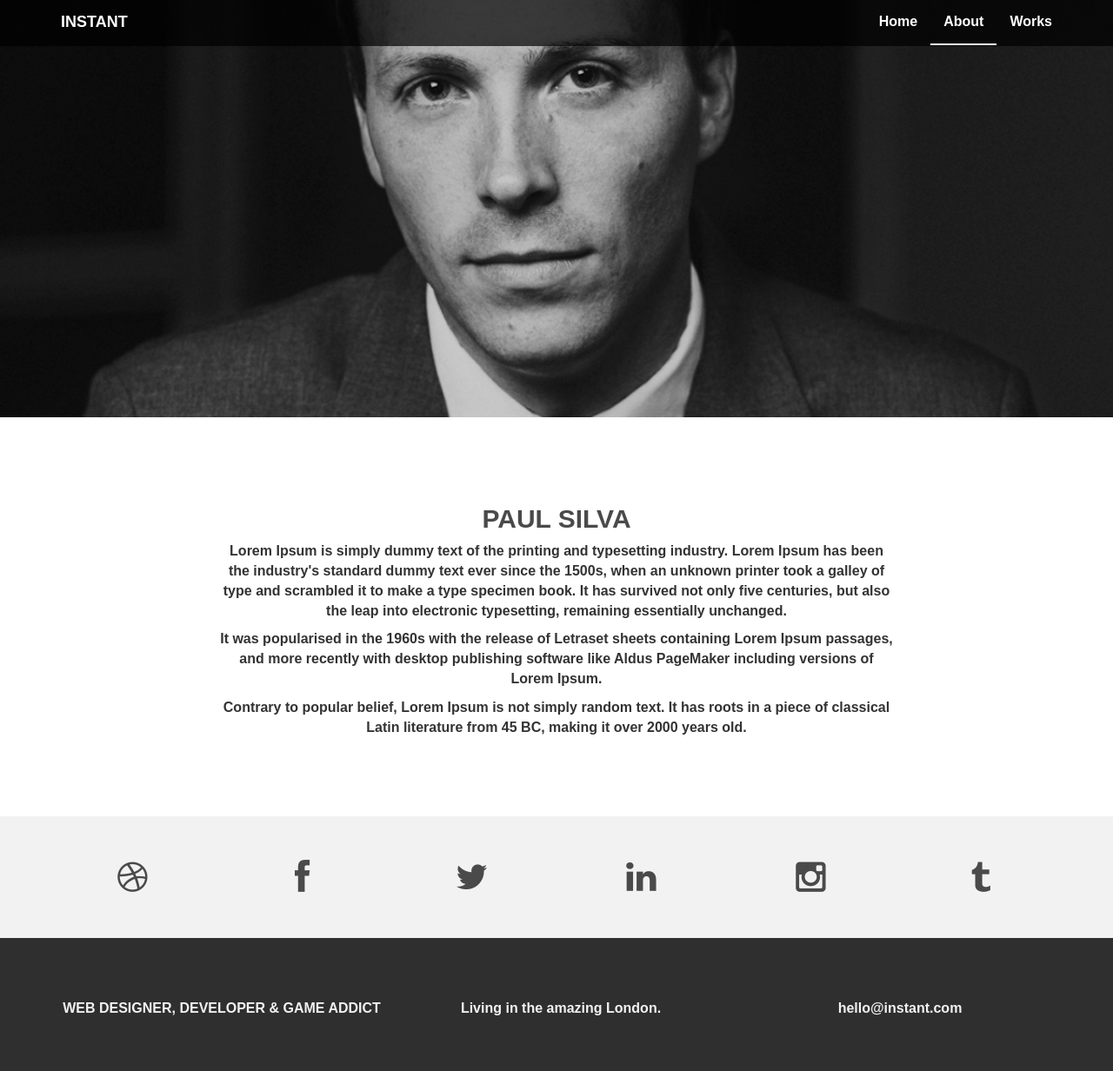
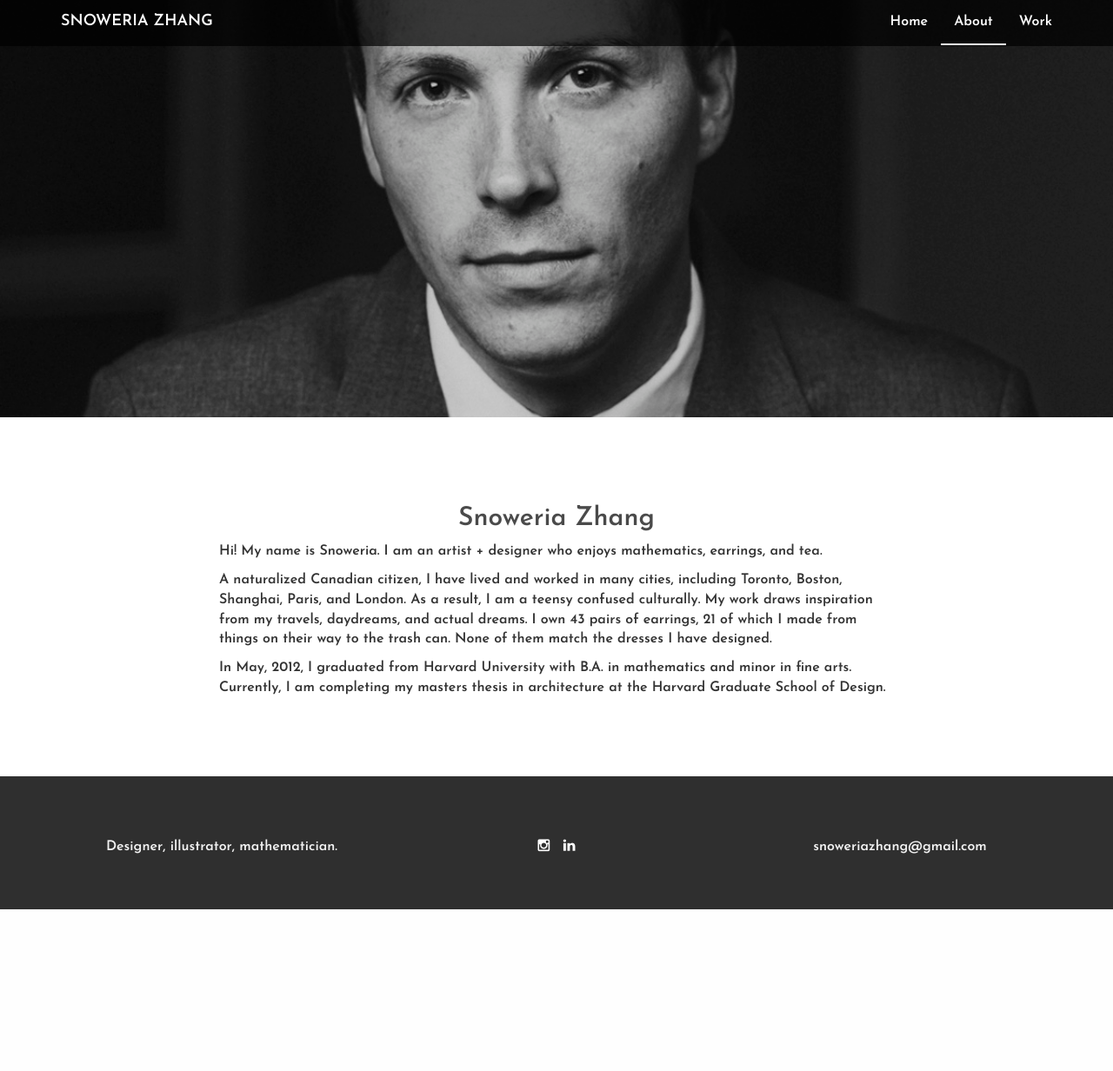
Before and after one commit to snoweriazhang/snoweriazhang.github.io, a PHP site: page /about.html in a window 1280 px wide. Shown: the whole page at 87% size. After the commit the page ends 1046 px from the top, so only its background shows below. Run offline with PHP 8.4, Linux system fonts and the light colour scheme; some libraries are stand-ins or nearby versions.

Commit message:
modified about page

```diff
--- a/about.html
+++ b/about.html
@@ -4,11 +4,11 @@
     <meta charset="utf-8">
     <meta http-equiv="X-UA-Compatible" content="IE=edge">
     <meta name="viewport" content="width=device-width, initial-scale=1">
-    <meta name="description" content="">
-    <meta name="author" content="">
+    <meta name="Snoweria Zhang's Online Portfolio." content="">
+    <meta name="Snoweria Zhang" content="">
     <link rel="shortcut icon" href="assets/ico/favicon.ico">
 
-    <title>INSTANT - Bootstrap Theme</title>
+    <title>Snoweria Zhang | Online Portfolio</title>
 
     <!-- Bootstrap core CSS -->
     <link href="assets/css/bootstrap.css" rel="stylesheet">
@@ -16,6 +16,8 @@
     <!-- Custom styles for this template -->
     <link href="assets/css/style.css" rel="stylesheet">
     <link href="assets/css/font-awesome.min.css" rel="stylesheet">
+
+    <link href="https://fonts.googleapis.com/css?family=Josefin+Sans:400,600|Josefin+Slab" rel="stylesheet">
 
     <!-- Just for debugging purposes. Don't actually copy this line! -->
     <!--[if lt IE 9]><script src="../../assets/js/ie8-responsive-file-warning.js"></script><![endif]-->
@@ -39,13 +41,13 @@
             <span class="icon-bar"></span>
             <span class="icon-bar"></span>
           </button>
-          <a class="navbar-brand" href="index.html">INSTANT</a>
+          <a class="navbar-brand" href="index.php">SNOWERIA ZHANG</a>
         </div>
         <div class="navbar-collapse collapse">
           <ul class="nav navbar-nav navbar-right">
-            <li><a href="index.html">Home</a></li>
+            <li><a href="index.php">Home</a></li>
             <li class="active"><a href="about.html">About</a></li>
-            <li><a href="index.html#works">Works</a></li>
+            <li><a href="index.php#works">Work</a></li>
           </ul>
         </div><!--/.nav-collapse -->
       </div>
@@ -62,17 +64,16 @@
 	</div><! --/aboutwrap -->
 
 	<div class="container">
-		<div class="row centered mt mb">
+		<div class="row mt mb">
 			<div class="col-lg-8 col-lg-offset-2">
-				<h2>PAUL SILVA</h2>
-				<p>Lorem Ipsum is simply dummy text of the printing and typesetting industry. Lorem Ipsum has been the industry's standard dummy text ever since the 1500s, when an unknown printer took a galley of type and scrambled it to make a type specimen book. It has survived not only five centuries, but also the leap into electronic typesetting, remaining essentially unchanged.</p>
-				<p>It was popularised in the 1960s with the release of Letraset sheets containing Lorem Ipsum passages, and more recently with desktop publishing software like Aldus PageMaker including versions of Lorem Ipsum.</p>
-				<p>Contrary to popular belief, Lorem Ipsum is not simply random text. It has roots in a piece of classical Latin literature from 45 BC, making it over 2000 years old.</p>
+				<h2 class="centered">Snoweria Zhang</h2>
+        <p>Hi! My name is Snoweria. I am an artist + designer who enjoys mathematics, earrings, and tea.</p>
+        <p>A naturalized Canadian citizen, I have lived and worked in many cities, including Toronto, Boston, Shanghai, Paris, and London. As a result, I am a teensy confused culturally. My work draws inspiration from my travels, daydreams, and actual dreams. I own 43 pairs of earrings, 21 of which I made from things on their way to the trash can. None of them match the dresses I have designed.</p>
+        <p>In May, 2012, I graduated from Harvard University with B.A. in mathematics and minor in fine arts. Currently, I am completing my masters thesis in architecture at the Harvard Graduate School of Design.</p>
 			</div>
-
 		</div><! --/row -->
 	</div><! --/container -->
-
+<!--
 	<div id="social">
 		<div class="container">
 			<div class="row centered">
@@ -95,28 +96,29 @@
 					<a href="#"><i class="fa fa-tumblr"></i></a>
 				</div>
 
-			</div><! --/row -->
-		</div><! --/container -->
+			</div>
+		</div>
 	</div><! --/social -->
 
   	<div id="footerwrap">
   		<div class="container">
   			<div class="row centered">
   				<div class="col-lg-4">
-					<p><b>WEB DESIGNER, DEVELOPER & GAME ADDICT</b></p>
+  					<p><b>Designer, illustrator, mathematician.</b></p>
   				</div>
 
   				<div class="col-lg-4">
-					<p>Living in the amazing London.</p>
+  					<!--<p>Living in Boston.</p>-->
+            <a href="https://www.instagram.com/snowyarea/" target="_blank"><i class="fa fa-instagram"></i></a>&nbsp;&nbsp;
+            <a href="https://www.linkedin.com/in/snoweria-zhang-aa537245" target="_blank"><i class="fa fa-linkedin"></i></a>
           </div>
   				<div class="col-lg-4">
-					<p>hello@instant.com</p>
+  					<p>snoweriazhang@gmail.com</p>
   				</div>
-
   			</div>
-
   		</div>
   	</div><! --/footerwrap -->
+
 
 
 
--- a/assets/css/style.css
+++ b/assets/css/style.css
@@ -171,6 +171,14 @@ h1{
 	margin-left: 10px;
 }
 
+.col-lg-4 a{
+  color:#ffffff;
+}
+
+.col-lg-4 a:hover{
+  text-decoration: none;
+}
+
 #workwrap {
 	background: url(../img/work.jpg) no-repeat center top;
 	margin-top: -70px;
@@ -207,6 +215,7 @@ h1{
 }
 
 #aboutwrap {
+
 	background: url(../img/about.jpg) no-repeat center top;
 	margin-top: -70px;
 	padding-top: 250px;
```
Also changed, not shown: index.php (+10 -7 lines). Lines whose indentation alone changed are shown as unchanged.
